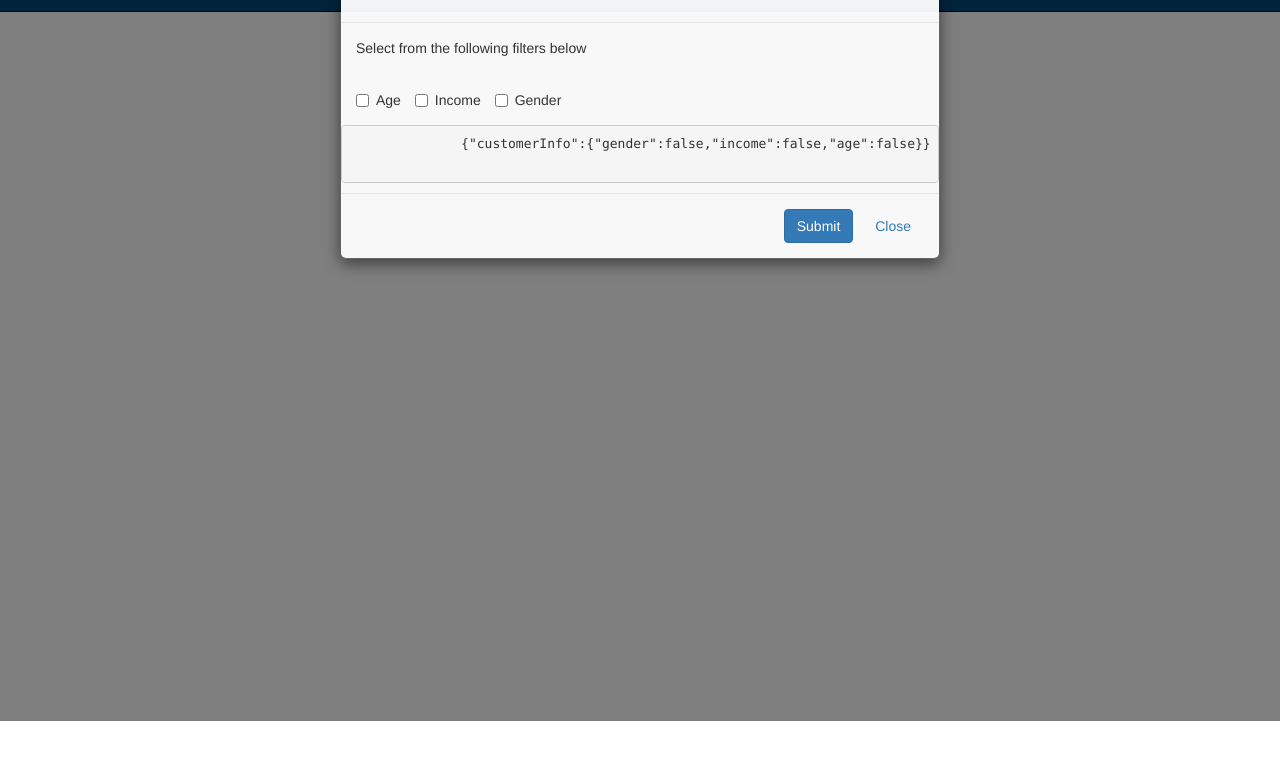
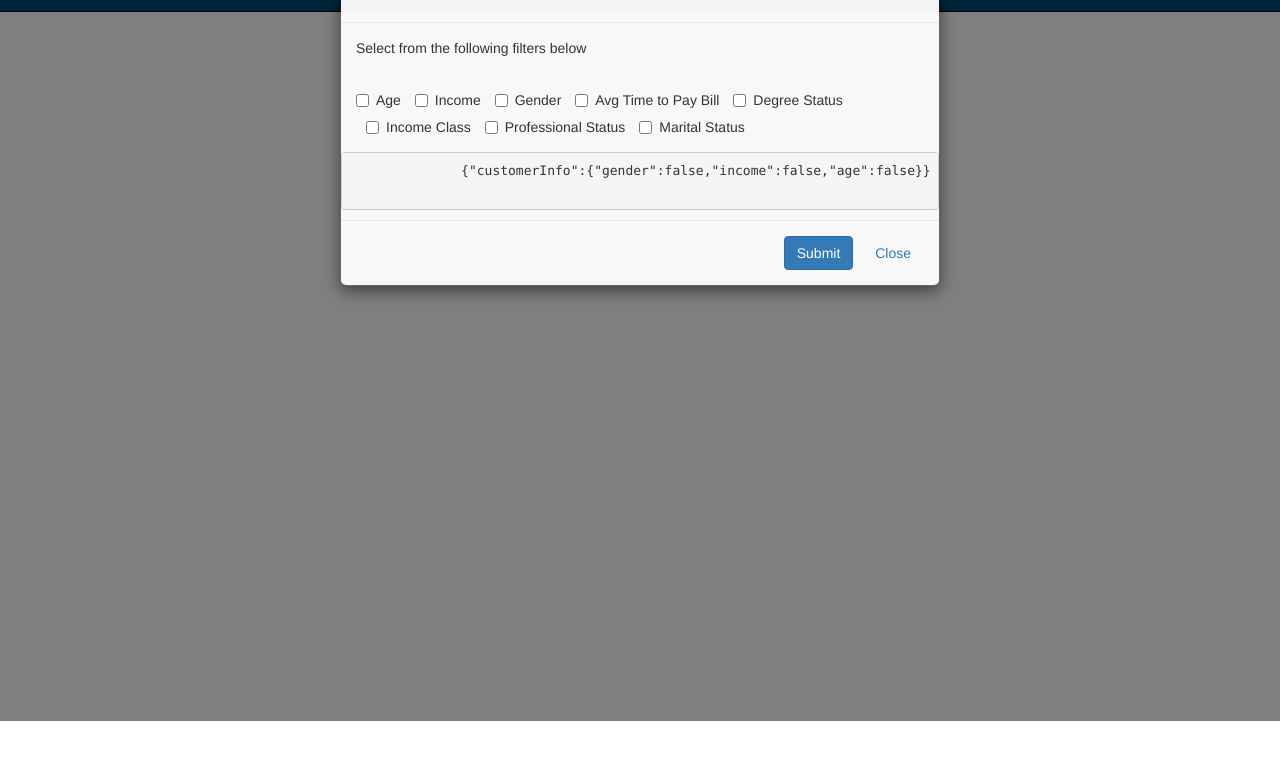
Before and after one commit to prestonprice57/c1uster, a website: page public/index.html in a window 1280 px wide. Both pictures are taken after a click on the link "Filters". Shown: the part 79-838 px from the top of the page. Drawn offline with Linux system fonts and the light colour scheme.

Commit message:
OMG SO MUCH HOVER FEATURES

```diff
--- a/public/index.html
+++ b/public/index.html
@@ -89,6 +89,21 @@
                 <label class="checkbox-inline">
                     <input type="checkbox" name="customerInfo" ng-model="customerData.customerInfo.gender"> Gender
                 </label>
+                <label class="checkbox-inline">
+                    <input type="checkbox" name="customerInfo" ng-model="customerData.customerInfo.avgTimeToPayBill"> Avg Time to Pay Bill
+                </label>
+                <label class="checkbox-inline">
+                    <input type="checkbox" name="customerInfo" ng-model="customerData.customerInfo.degreeStatus"> Degree Status
+                </label>
+                <label class="checkbox-inline">
+                    <input type="checkbox" name="customerInfo" ng-model="customerData.customerInfo.incomeClass"> Income Class
+                </label>
+                <label class="checkbox-inline">
+                    <input type="checkbox" name="customerInfo" ng-model="customerData.customerInfo.professionalStatus"> Professional Status
+                </label>
+                <label class="checkbox-inline">
+                    <input type="checkbox" name="customerInfo" ng-model="customerData.customerInfo.maritalStaus"> Marital Status
+                </label>
             </div>
             <pre>
               {{ customerData }}
@@ -107,7 +122,7 @@
     <!-- Bootstrap Core JavaScript -->
     <script src="js/bootstrap.min.js"></script>
 
-      <script>
+            <script>
       "use stricts";
 
        $(document).ready(function() {
@@ -139,6 +154,42 @@
 
        }
 
+      function onHover() {
+        var str = "Wow these nodes are " + this.data("color");
+        box = paper.rect(this.getBBox().x, this.getBBox().y, 80, 30, 8);
+        box.attr({'fill':'#2956b2', 'stroke': '#000066', 'fill-opacity':'0.8', 'stroke-width':'2'});
+
+        box.show();
+
+        var color = this.data("color");
+
+        paper.forEach(function (el) {
+          if (el.data("color") != color) {
+            el.attr("fill-opacity", 0.22);
+
+          } else {
+            console.log("The color is: " + el.data('color'));
+            el.attr('stroke',el.data('color'));
+            el.attr('stroke-width','5');
+            el.attr('stroke-opacity', '1.0');
+          }
+
+        });
+
+        //paper.text(this.data("originX"), this.data("originY"), str);
+
+      }
+
+      function onOut() {
+        box.hide();
+
+        paper.forEach(function (el) {
+
+          el.attr("fill-opacity", 1.0);
+          el.attr('stroke-opacity', '0');
+        });
+      }
+
        function drawPlot() {
             // This is the base paper. Width will be 1000 px and Height will be 3000 px
 
@@ -149,25 +200,27 @@
             //var bigCircle = paper.circle(500, 1000, 40);
 
 
-            var colors = ['#8E44AD', '#446Cb3', '#81cfe0', '#2C3E50', '#22A7F0', '#67809F', '#26A65B'];
+            var colors = ['#8E44AD', '#446Cb3', '#81cfe0', '#2C3E50', '#22A7F0', '#67809F'];
 
-            for (var i = 1; i <300; i++) {
+            for (var i = 1; i <500; i++) {
 
 
 
-              var color = Math.round(6 * Math.random());
+              var color = Math.round(5 * Math.random());
 
               var x = Math.round(1200 * Math.random())  + 75;
 
               var y = Math.round(300 * Math.random()) + 100;
 
-              var circle = paper.circle(x,y, 2).attr({'fill':colors[color], 'stroke-opacity' : '0'});
+              var circle = paper.circle(x,y, 2).attr({'fill':colors[color], 'stroke-opacity' : '0', 'stroke-width':'15'});
               circle.id = i;
               circle.name = colors[color];
+              circle.mouseover(onHover);
+              circle.mouseout(onOut);
 
               circle.data("originX", x);
               circle.data("originY", y);
-
+              circle.data("color", colors[color]);
 
 
               var check = true;
@@ -238,41 +291,17 @@
 
           bucketPlacement(bucketSize);
 
-          if (notCleared && !repopulated) {
-            paper.forEach(function (el) {
+          if (notCleared) {
 
-            var mString = updateBarChart(el, 800);
-            el.transform(mString);
-            //console.log("800-1100: The x value of the transformed thing is: " + el.attr('x') + " and y is : " + el.attr('y'));
-
-            var k = new barPoint(el.attr('barX'), el.attr('barY'), 0, 0, el.attr('color'));
-            barPoints.append(k);
-          });
-            paper.clear();
-
-          }
-          if (!repopulated) {
-
-            for (var i = 0; i < barPoints.length; i++) {
-
-              var circle = paper.circle(barPoints[i].x,barPoints[i].y, 2).attr({'fill':barPoints[i].color, 'stroke-opacity' : '0'});
-
-
-
+            clearData();
+            notCleared = false;
 
             }
 
           }
 
 
-
-
-
-
-
-        }
-
-        else if (scroll >= 1100 && scroll < 1500) {
+        else if (scroll >= 1100 && scroll < 1400) {
           //bucketPlacement(bucketSize);
           //console.log("We are in the scroll 1100  - 1250");
 
@@ -280,8 +309,8 @@
           paper.forEach(function (el) {
 
           //console.log("The X coordinate is: " + el.data("barX") +", the Y coordinate is:  " + el.data('barY'));
-          el.attr({'x':el.attr('barX')});
-          el.attr({'y':el.attr('barY')});
+          //el.attr({'x':el.attr('barX')});
+          //el.attr({'y':el.attr('barY')});
           var togetherString = comeTogether(el, scroll);
           //console.log("The x value of the transformed thing is: " + el.attr('x') + " and y is : " + el.attr('y'));
 
@@ -289,6 +318,12 @@
           //console.log("The x value of the transformed thing is: " + el.attr('x') + " and y is : " + el.attr('y'));
 
           });
+
+        } else if (scroll >= 1400 && scroll < 1800) {
+
+
+
+
 
         }
 
@@ -299,6 +334,32 @@
 
 
 
+      function clearData() {
+        barPoints = [];
+
+        paper.forEach(function (el) {
+            var mString = updateBarChart(el, 800);
+            el.transform(mString);
+            //console.log("800-1100: The x value of the transformed thing is: " + el.attr('x') + " and y is : " + el.attr('y'));
+            console.log("The bar X is: " + el.data('barX'));
+            var k = new barPoint(el.data('barX'), el.data('barY'), 0, 0, el.data('color'));
+            barPoints.push(k);
+          });
+            paper.clear();
+
+            for (var i = 0; i < barPoints.length; i++) {
+              console.log(barPoints[i].x);
+              console.log(barPoints[i].color);
+              var circle = paper.circle(barPoints[i].x,barPoints[i].y, 2).attr({'fill':barPoints[i].color, 'stroke-opacity' : '0'});
+              circle.data("x", barPoints[i].x);
+              circle.data("y", barPoints[i].y);
+              circle.data("color", barPoints[i].color);
+
+              console.log("Just created a new circle!");
+
+            }
+      }
+
       function comeTogether(el, scroll) {
         //var bigCircle = paper.circle(500, 1600, 40);
               //console.log("The x value of the transformed thing is: " + el.attr('x') + " and y is : " + el.attr('y'));
@@ -306,21 +367,18 @@
               //console.log("The x value is: " + el.attr("x"));
 
 
-              var originX = el.data("originX");
-              var originY = el.data("originY");
-
-              var bX = el.data("barX");
-              var bY = el.data("barY");
+              var originX = el.data("x");
+              var originY = el.data("y");
 
 
               //console.log("Origins" + originX);
 
 
-              var scrollPercentage = (scroll-1100) / 400;
+              var scrollPercentage = (scroll-1100) / 300;
 
 
               var endX = 400;
-              var endY = 1600;
+              var endY = 1300;
 
               //console.log("Ends" + endY);
 
```
